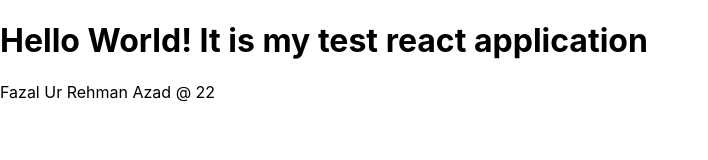
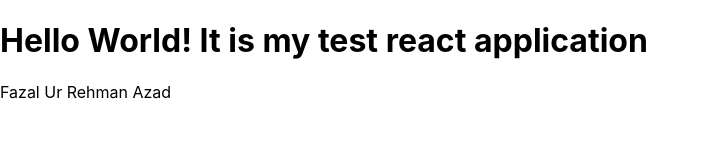
Before and after one commit to Fazalisalive/my_react_application, a React (Create React App) app: page / in a window 1280 px wide. Shown: the top 160 px of the page, without its empty margins (0-708 px from the left). Built offline with nearby package versions, Linux system fonts and the light colour scheme.

Commit message:
Update App.js

```diff
--- a/src/App.js
+++ b/src/App.js
@@ -6,7 +6,7 @@ function App() {
     <div className="App">
 
       <h1>Hello World! It is my test react application</h1>
-      Fazal Ur Rehman Azad @ 22
+      Fazal Ur Rehman Azad
     </div>
   );
 }
```
